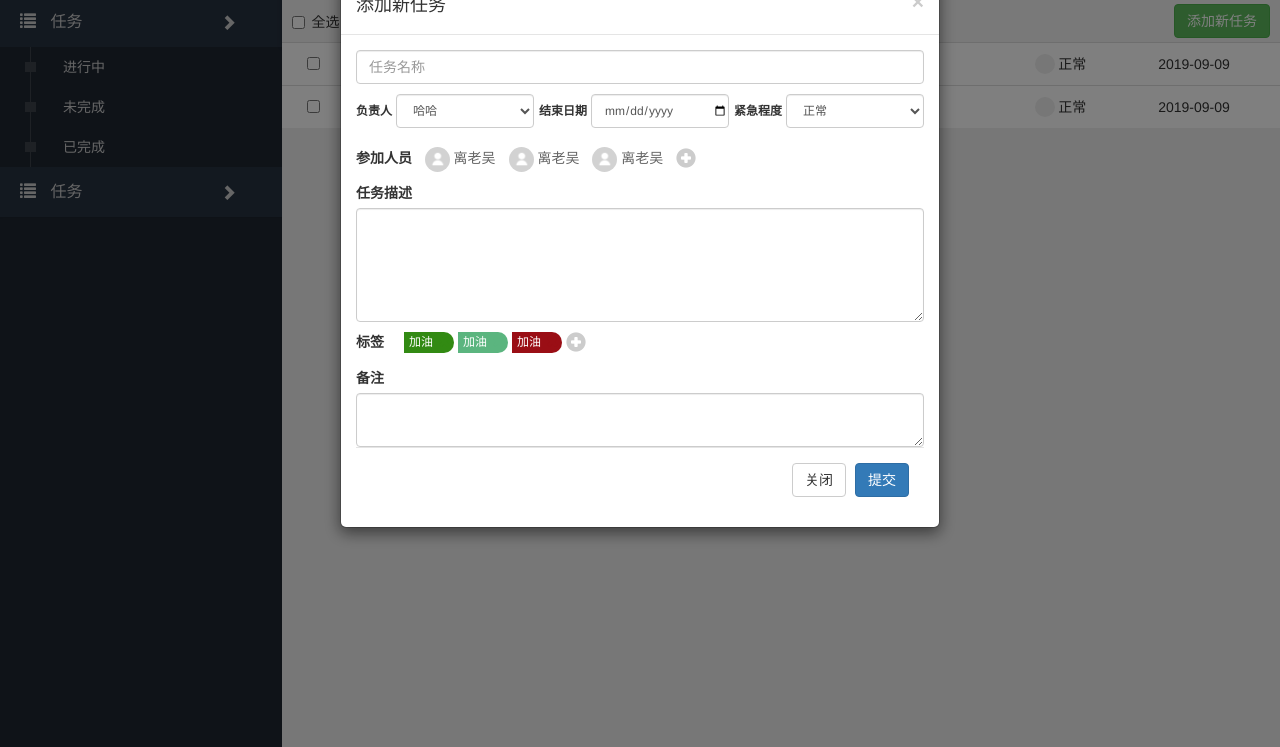
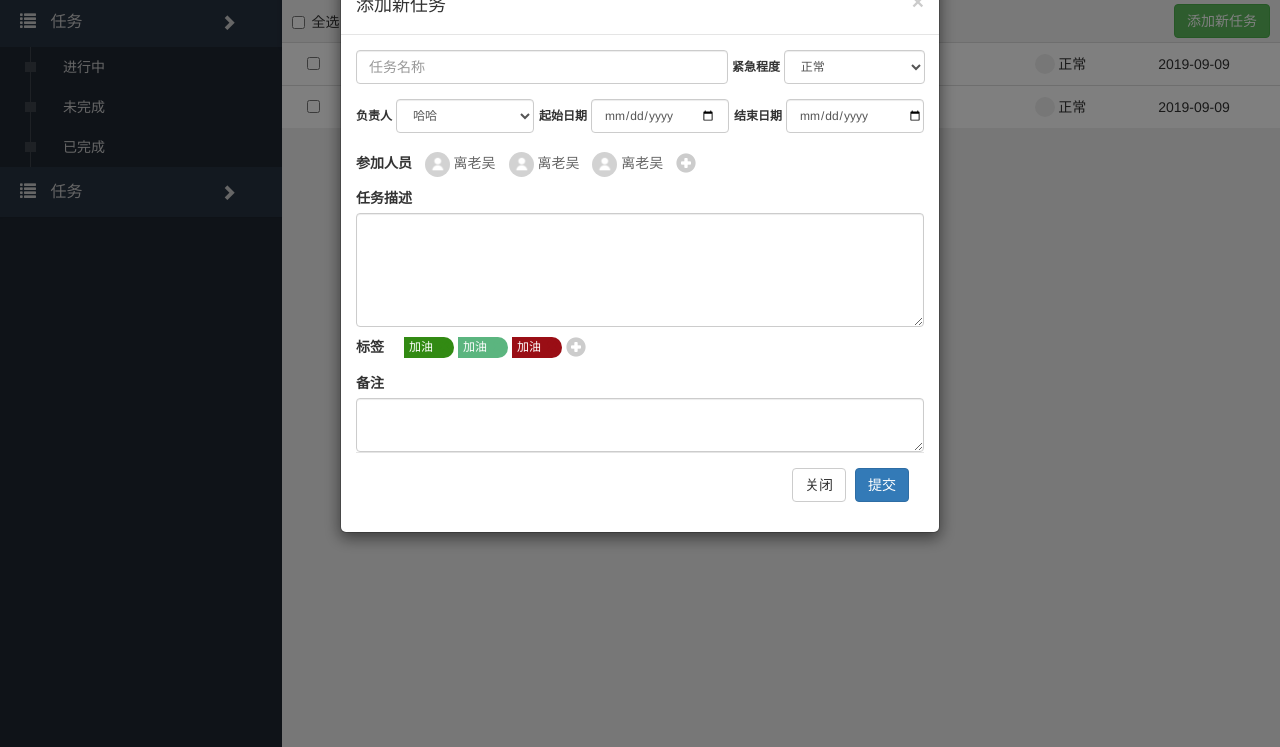
Before and after one commit to LiuXiyun/ranxiang, a plain HTML site: page task.html in a window 1280 px wide. Both pictures are taken after a click on the button "添加新任务". Shown: the part 53-800 px from the top of the page. Drawn offline with nearby package versions, Linux system fonts and the light colour scheme.

Commit message:
添加任务
任务页面改进

```diff
--- a/task.css
+++ b/task.css
@@ -41,6 +41,7 @@ html,body{height: 100%}
 #myTaskList .emergency:after{position: absolute;content: "";width: 20px;height: 20px;display: block;left: -15px;top:11px;background: #eee;border-radius: 100%}
 #myTaskList .btn{padding: 2px 5px;font-size: 14px}
 #taskName{margin-bottom: 10px;}
+.taskname1 .col-xs-8{padding-right: 0;width: 64.7%;}
 #messionDirector{margin-right: -2px;}
 #newTask .modal-dialog{position: relative;}
 #newTask .col-xs-4{margin-bottom: 15px;padding-right: 0;padding-left:3px;}
--- a/task.html
+++ b/task.html
@@ -167,7 +167,19 @@ $(function(){
 										</div>
 										<form action="">
 											<div class="modal-body" id="newTask">
+												<div class="row taskname1">
+													<div class="col-xs-8">
 														<input type="text" class="form-control" placeholder="任务名称" id="taskName">
+													</div>
+													<div class="col-xs-4">
+														 <label for="director">紧急程度</label>
+														<select name="director" id="director" class="form-control">
+															<option value="haha" id="normal" class="normal">正常</option>
+															<option value="haha" id="urgent" class="urgent">紧急</option>
+															<option value="haha" id="emergency" class="emergency">非常紧急</option>
+														</select>
+													</div>
+												</div>
 												<div class="row" id="messionDirector">
 													<div class="col-xs-4 form-group">
 														<label for="">负责人</label>
@@ -179,17 +191,18 @@ $(function(){
 														</select>
 													</div>
 													<div class="col-xs-4 form-group">
-														<label for="end_date">结束日期</label>
-														<input type="date" id="end_date" class="form-control"></div>
-
-													<div class="col-xs-4 form-group">
-														<label for="">紧急程度</label>
+														<!-- <label for="">紧急程度</label>
 														<select name="director" id="director" class="form-control">
 															<option value="haha" id="normal" class="normal">正常</option>
 															<option value="haha" id="urgent" class="urgent">紧急</option>
 															<option value="haha" id="emergency" class="emergency">非常紧急</option>
 														</select>
-													</div>
+														-->
+													<label for="strat_date">起始日期</label>
+													<input type="date" id="start_date" class="form-control"></div>
+												<div class="col-xs-4 form-group">
+													<label for="end_date">结束日期</label>
+													<input type="date" id="end_date" class="form-control"></div>
 											</div>
 											<div class="participation row">
 												<div class="form-group">
@@ -266,24 +279,30 @@ $(function(){
 										</form>
 										<div class="recommend">
 											<ul class="list-unstyled">
-													<li class="row"><a href="">
+												<li class="row">
+													<a href="">
 														<span class="recommendName col-sm-2">六六六</span>
 														<span class="recommendTaskName col-sm-8">asdfasdf</span>
 														<span class="recommendTaskTime col-sm-2">2014/09/04</span>
 														<div class="clearfix"></div>
-													</a></li>
-													<li class="row"><a href="">
+													</a>
+												</li>
+												<li class="row">
+													<a href="">
 														<span class="recommendName col-sm-2">六六六</span>
 														<span class="recommendTaskName col-sm-8">asdfasdf</span>
 														<span class="recommendTaskTime col-sm-2">2014/09/04</span>
 														<div class="clearfix"></div>
-													</a></li>
-													<li class="row"><a href="">
+													</a>
+												</li>
+												<li class="row">
+													<a href="">
 														<span class="recommendName col-sm-2">六六六</span>
 														<span class="recommendTaskName col-sm-8">asdfasdf</span>
 														<span class="recommendTaskTime col-sm-2">2014/09/04</span>
 														<div class="clearfix"></div>
-													</a></li>
+													</a>
+												</li>
 											</ul>
 										</div>
 									</div>
@@ -425,8 +444,10 @@ $(function(){
 				});
 				$("#newTask .recommend").show(300);
 			}else{
+				var nW = $("#newTask").width();
+				var auto = (nW - $(".modal-dialog").width())/2;
 				$("#newTask .modal-dialog").animate({
-					"margin":"30px auto 30px auto"
+					"marginLeft":auto
 				});
 				$("#newTask .recommend").hide(300)
 			}
```
Lines whose indentation alone changed are shown as unchanged.
